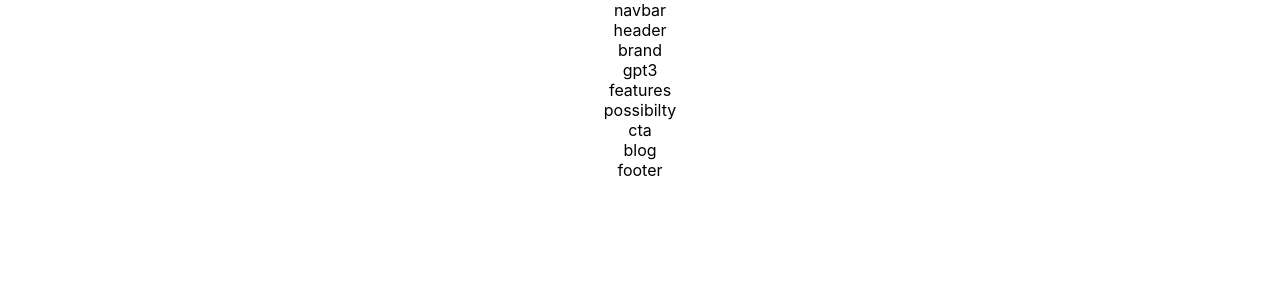
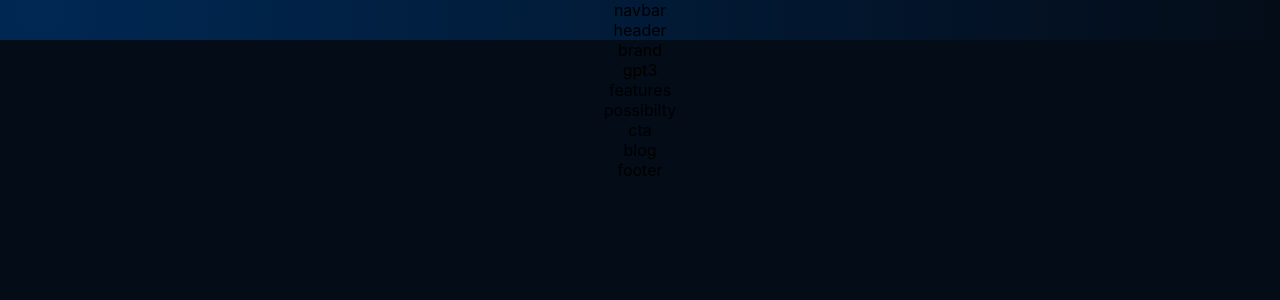
Before and after one commit to Nadiakhanv2/WhatUiUx.Com, a React (Create React App) app: page / in a window 1280 px wide. Shown: the top 300 px of the page. Built offline with nearby package versions, Linux system fonts and the light colour scheme.

Commit message:
gradient styles

```diff
--- a/src/App.css
+++ b/src/App.css
@@ -36,3 +36,74 @@
     transform: rotate(360deg);
   }
 }
+*{
+  box-sizing: border-box;
+  padding: 0;
+  margin: 0;
+  scroll-behavior: smooth;
+
+}
+body{
+  background: #040C18;
+
+}
+a{
+  color: unset;
+  text-decoration: none;
+
+}
+.gradientBg{
+
+    /* ff 3.6+ */
+    background:-moz-radial-gradient(circle at 3% 25%, rgba(0, 40, 83, 1) 0%, rgba(4, 12, 24, 1) 100%);
+
+    /* safari 5.1+,chrome 10+ */
+    background:-webkit-radial-gradient(circle at 3% 25%, rgba(0, 40, 83, 1) 0%, rgba(4, 12, 24, 1) 100%);
+
+    /* opera 11.10+ */
+    background:-o-radial-gradient(circle at 3% 25%, rgba(0, 40, 83, 1) 0%, rgba(4, 12, 24, 1) 100%);
+
+    /* ie 10+ */
+    background:-ms-radial-gradient(circle at 3% 25%, rgba(0, 40, 83, 1) 0%, rgba(4, 12, 24, 1) 100%);
+
+    /* global 92%+ browsers support */
+    background:radial-gradient(circle at 3% 25%, rgba(0, 40, 83, 1) 0%, rgba(4, 12, 24, 1) 100%);
+
+}
+.gradientTxt{
+  background: linear-gradient(89.97deg, #Ae67FA 1.84% , #FF8A71 );
+  background-clip: text;
+  -webkit-background-clip: text;
+  -webkit-text-fill-color: transparent;
+}
+.sectionPadd{
+  padding: 4rem 6rem;
+}
+.sectionMargin{
+  margin: 4rem 6rem;
+}
+.scale-up-center {
+	-webkit-animation: scale-up-center 0.4s cubic-bezier(0.390, 0.575, 0.565, 1.000) both;
+	        animation: scale-up-center 0.4s cubic-bezier(0.390, 0.575, 0.565, 1.000) both;
+}
+
+@-webkit-keyframes scale-up-center {
+  0% {
+    -webkit-transform: scale(0.5);
+            transform: scale(0.5);
+  }
+  100% {
+    -webkit-transform: scale(1);
+            transform: scale(1);
+  }
+}
+@keyframes scale-up-center {
+  0% {
+    -webkit-transform: scale(0.5);
+            transform: scale(0.5);
+  }
+  100% {
+    -webkit-transform: scale(1);
+            transform: scale(1);
+  }
+}
```
